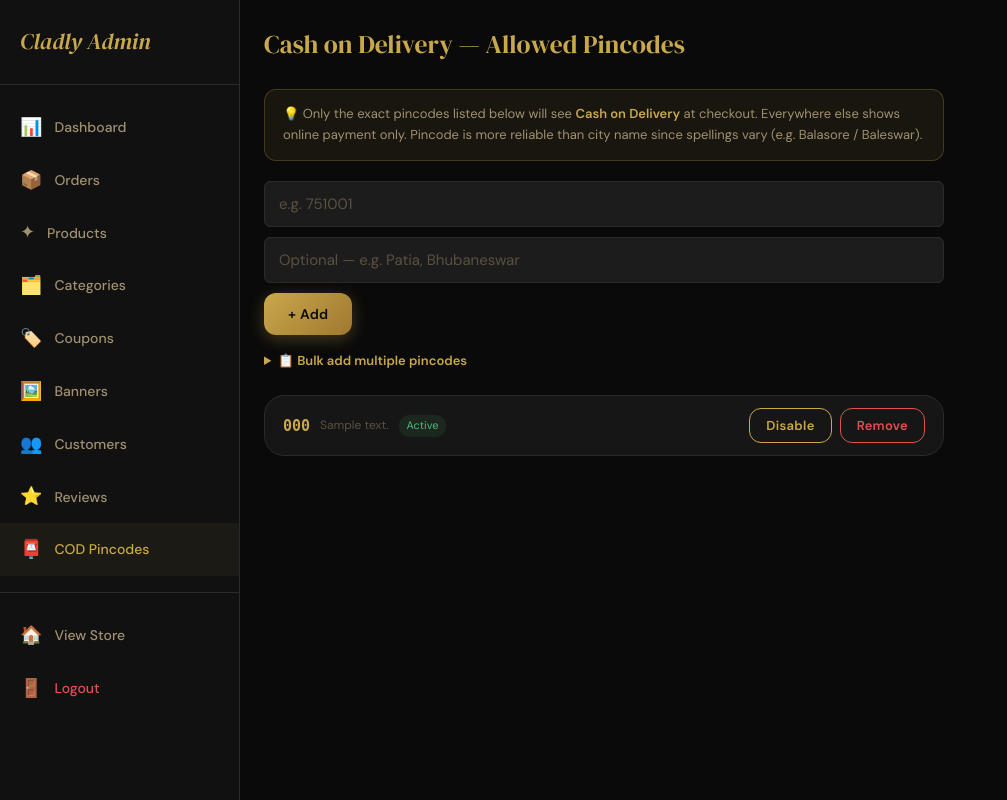
After one commit to kumarkishan2004/cladly, a Django app: page /admin-panel/cod-pincodes/ in a window 1280 px wide. The commit adds this page. Shown: the whole page, without its empty margins (0-1007 px from the left). Run offline with Django 4.2, Linux system fonts and the light colour scheme; a user stored in the database is signed in; data comes from the database, SQL or seed files in the repository; tables that the repository leaves empty hold one stand-in row (values such as "Sample post"); some web fonts are replaced.

Commit message:
add function that admin can enable and disable the cod by pincode

```diff
--- a/store/forms.py
+++ b/store/forms.py
@@ -1,6 +1,6 @@
 from django import forms
 from django.contrib.auth.forms import PasswordChangeForm
-from .models import User, Address, Review, Product, Category, Coupon, Banner, ProductImage,ProductSize
+from .models import CODPincode, User, Address, Review, Product, Category, Coupon, Banner, ProductImage,ProductSize
 
 FORM_CTRL = 'form-control'
 
@@ -188,3 +188,15 @@ class BannerForm(forms.ModelForm):
             'start_date': forms.DateTimeInput(attrs={'type': 'datetime-local', 'class': FORM_CTRL}),
             'end_date': forms.DateTimeInput(attrs={'type': 'datetime-local', 'class': FORM_CTRL}),
         }
+
+
+# FOR COD DELIVERY ENABLE
+
+class CODPincodeForm(forms.ModelForm):
+    class Meta:
+        model = CODPincode
+        fields = ['pincode', 'area_note', 'is_active']
+        widgets = {
+            'pincode': forms.TextInput(attrs={'class': FORM_CTRL, 'placeholder': 'e.g. 751001', 'maxlength': 10}),
+            'area_note': forms.TextInput(attrs={'class': FORM_CTRL, 'placeholder': 'Optional — e.g. Patia, Bhubaneswar'}),
+        }
--- a/store/models.py
+++ b/store/models.py
@@ -479,3 +479,24 @@ class RecentlyViewed(models.Model):
     class Meta:
         ordering = ['-viewed_at']
         unique_together = [['user', 'product'], ['session_key', 'product']]
+
+
+# ─────────────────────────────────────────────
+# COD ENABLE AND DISABLE
+# ─────────────────────────────────────────────
+
+
+class CODPincode(models.Model):
+    """Pincodes where Cash on Delivery is allowed. Add/remove from admin panel."""
+    pincode = models.CharField(max_length=10, unique=True, help_text="e.g. 751001")
+    area_note = models.CharField(max_length=200, blank=True, help_text="Optional label, e.g. 'Bhubaneswar - Patia'")
+    is_active = models.BooleanField(default=True)
+    created_at = models.DateTimeField(auto_now_add=True)
+
+    class Meta:
+        verbose_name = "COD Allowed Pincode"
+        verbose_name_plural = "COD Allowed Pincodes"
+        ordering = ['pincode']
+
+    def __str__(self):
+        return f"{self.pincode}{' - ' + self.area_note if self.area_note else ''}"
--- a/store/templates/store/admin/base_admin.html
+++ b/store/templates/store/admin/base_admin.html
@@ -45,6 +45,11 @@
     <a href="{% url 'admin_reviews' %}" class="admin-nav-item {% if 'admin_review' in request.resolver_match.url_name %}active{% endif %}">
       <span class="admin-nav-icon">⭐</span> Reviews
     </a>
+    <a href="{% url 'admin_cod_pincodes' %}" class="admin-nav-item {% if 'admin_cod_pincode' in request.resolver_match.url_name %}active{% endif %}">
+      <span class="admin-nav-icon">📮</span>COD Pincodes
+   </a>
+
+
 
     <div style="border-top:1px solid var(--border);margin:16px 0;"></div>
     <a href="{% url 'home' %}" class="admin-nav-item">
--- /dev/null
+++ b/store/templates/store/admin/cod_pincodes.html
@@ -0,0 +1,66 @@
+{% extends 'store/admin/base_admin.html' %}
+{% block title %}COD Allowed Pincodes — Cladly Admin{% endblock %}
+{% block admin_content %}
+<div class="admin-header">
+  <div class="admin-page-title">Cash on Delivery — Allowed Pincodes</div>
+</div>
+
+<div style="max-width:680px;">
+
+  <div style="background:rgba(201,168,76,0.08);border:1px solid var(--border-gold);border-radius:var(--radius);padding:14px 18px;margin-bottom:20px;font-size:13px;color:var(--text-secondary);">
+    💡 Only the exact pincodes listed below will see <strong style="color:var(--gold);">Cash on Delivery</strong> at checkout. Everywhere else shows online payment only. Pincode is more reliable than city name since spellings vary (e.g. Balasore / Baleswar).
+  </div>
+
+  <!-- Add single pincode -->
+  <form method="post" style="display:flex;gap:10px;margin-bottom:16px;flex-wrap:wrap;">
+    {% csrf_token %}
+    {{ form.pincode }}
+    {{ form.area_note }}
+    <button type="submit" class="btn btn-gold" style="flex-shrink:0;">+ Add</button>
+  </form>
+
+  <!-- Bulk add -->
+  <details style="margin-bottom:24px;">
+    <summary style="cursor:pointer;color:var(--gold);font-size:13px;font-weight:600;">📋 Bulk add multiple pincodes</summary>
+    <form method="post" action="{% url 'admin_bulk_add_cod_pincodes' %}" style="margin-top:12px;">
+      {% csrf_token %}
+      <textarea name="bulk_pincodes" rows="4" class="form-control"
+                placeholder="Paste pincodes, one per line or comma-separated:&#10;751001&#10;751002&#10;751003"
+                style="width:100%;margin-bottom:10px;"></textarea>
+      <button type="submit" class="btn btn-outline btn-sm">Add All</button>
+    </form>
+  </details>
+
+  <!-- Pincode list -->
+  <div style="background:var(--black-card);border:1px solid var(--border);border-radius:var(--radius-lg);overflow:hidden;">
+    {% for p in pincodes %}
+      <div style="display:flex;align-items:center;justify-content:space-between;padding:12px 18px;{% if not forloop.last %}border-bottom:1px solid var(--border);{% endif %}">
+        <div style="display:flex;align-items:center;gap:10px;">
+          <span style="font-weight:700;color:var(--gold);font-family:monospace;">{{ p.pincode }}</span>
+          {% if p.area_note %}<span style="font-size:12px;color:var(--text-muted);">{{ p.area_note }}</span>{% endif %}
+          {% if p.is_active %}
+            <span style="font-size:11px;color:var(--success);background:rgba(80,184,120,0.1);padding:2px 8px;border-radius:10px;">Active</span>
+          {% else %}
+            <span style="font-size:11px;color:var(--text-muted);background:var(--surface);padding:2px 8px;border-radius:10px;">Disabled</span>
+          {% endif %}
+        </div>
+        <div style="display:flex;gap:8px;">
+          <form method="post" action="{% url 'admin_toggle_cod_pincode' p.id %}">
+            {% csrf_token %}
+            <button type="submit" class="btn btn-outline btn-sm">
+              {% if p.is_active %}Disable{% else %}Enable{% endif %}
+            </button>
+          </form>
+          <form method="post" action="{% url 'admin_delete_cod_pincode' p.id %}"
+                onsubmit="return confirm('Remove {{ p.pincode }}?')">
+            {% csrf_token %}
+            <button type="submit" class="btn btn-sm" style="background:none;border:1px solid var(--error);color:var(--error);">Remove</button>
+          </form>
+        </div>
+      </div>
+    {% empty %}
+      <div style="padding:30px;text-align:center;color:var(--text-muted);">No pincodes added yet.</div>
+    {% endfor %}
+  </div>
+</div>
+{% endblock %}
--- a/store/urls.py
+++ b/store/urls.py
@@ -91,7 +91,7 @@ urlpatterns = [
     path('admin-panel/customers/', views.admin_customers, name='admin_customers'),
     path('admin-panel/reviews/', views.admin_reviews, name='admin_reviews'),
 
-
+    # COMAPNY CONTACT AND SUPPORT PAGES
     path('company/', views.company, name='company'),
     path('careers/', views.careers, name='careers'),
     path('contact/', views.contact, name='contact'),
@@ -100,4 +100,12 @@ urlpatterns = [
     path('returns/', views.returns, name='returns'),
     path('deliveryinfo/', views.deliveryinfo, name='deliveryinfo'),
 
+
+
+
+    #  ENABLE AND DISABLE THE COD
+    path('admin-panel/cod-pincodes/', views.admin_cod_pincodes, name='admin_cod_pincodes'),
+    path('admin-panel/cod-pincodes/<int:pincode_id>/toggle/', views.admin_toggle_cod_pincode, name='admin_toggle_cod_pincode'),
+    path('admin-panel/cod-pincodes/<int:pincode_id>/delete/', views.admin_delete_cod_pincode, name='admin_delete_cod_pincode'),
+    path('admin-panel/cod-pincodes/bulk-add/', views.admin_bulk_add_cod_pincodes, name='admin_bulk_add_cod_pincodes'),
 ]
--- a/store/views.py
+++ b/store/views.py
@@ -21,12 +21,12 @@ from .otp_utils import (
     delete_otp, increment_otp_attempts, get_otp_attempts, clear_otp_attempts
 )
 from .models import (
-    ProductSize, User, Category, Product, ProductImage, Address, Cart, Wishlist,
+    CODPincode, ProductSize, User, Category, Product, ProductImage, Address, Cart, Wishlist,
     Order, OrderItem, OrderStatusHistory, Coupon, Review, Banner,
     Notification, RecentlyViewed
 )
 from .forms import (
-    ProductSizeFormSet, RegistrationForm, LoginForm, ForgotPasswordForm, ResetPasswordForm,
+    CODPincodeForm, ProductSizeFormSet, RegistrationForm, LoginForm, ForgotPasswordForm, ResetPasswordForm,
     ProfileEditForm, AddressForm, ReviewForm, ProductForm, CategoryForm,
     CouponForm, BannerForm
 )
@@ -804,14 +804,16 @@ def checkout(request):
     addresses = Address.objects.filter(user=request.user)
     address_form = AddressForm()
 
+    cod_pincodes = list(CODPincode.objects.filter(is_active=True).values_list('pincode', flat=True))
+
     return render(request, 'store/orders/checkout.html', {
         'cart_items': cart_items,
         'addresses': addresses,
         'address_form': address_form,
         'coupon': coupon,
+        'cod_pincodes_json': json.dumps(cod_pincodes),
         **totals,
     })
-
 
 @login_required
 @require_POST
@@ -838,6 +840,13 @@ def place_order(request):
             return redirect('checkout')
 
     address = get_object_or_404(Address, id=address_id, user=request.user)
+
+    # ── COD pincode check — block before creating the order ──
+    if payment_method == 'cod':
+        if not CODPincode.objects.filter(pincode=address.pincode, is_active=True).exists():
+            messages.error(request, f'Cash on Delivery is not available for pincode {address.pincode}. Please pay online instead.')
+            return redirect('checkout')
+
     coupon = _get_session_coupon(request)
     totals = calculate_cart_totals(cart_items, coupon)
 
@@ -870,9 +879,9 @@ def place_order(request):
             quantity=item.quantity,
             price=item.product.selling_price,
             original_price=item.product.original_price,
-             )
-
-            # Reduce stock from the specific size if one was chosen, else from product total
+        )
+
+        # Reduce stock from the specific size if one was chosen, else from product total
         if item.size:
             item.size.stock_quantity = max(0, item.size.stock_quantity - item.quantity)
             item.size.save()
@@ -881,7 +890,6 @@ def place_order(request):
             item.product.stock_quantity = max(0, item.product.stock_quantity - item.quantity)
 
         item.product.update_stock_status()
-
 
     # Increment coupon usage
     if coupon:
@@ -907,13 +915,13 @@ def place_order(request):
             link=f'/orders/{order.order_id}/',
         )
 
-
         return redirect('order_success', order_id=order.order_id)
 
     # ── UPI / Online — go to Razorpay ──
     else:
         # Don't clear cart yet — clear after payment verified
         return redirect('initiate_payment', order_id=order.order_id)
+
 
 
 @login_required
@@ -1592,6 +1600,62 @@ Message:
     except Exception as e:
         return JsonResponse({'success': False, 'error': 'Could not send message. Please email us directly.'})
 
+# COD DELIVERY ENABLE
+
+def is_cod_allowed(pincode):
+    """Check if COD is allowed for the given pincode."""
+    if not pincode:
+        return False
+    return CODPincode.objects.filter(
+        pincode=pincode.strip(),
+        is_active=True
+    ).exists()
+
+
+@user_passes_test(is_admin, login_url='/login/')
+def admin_cod_pincodes(request):
+    pincodes = CODPincode.objects.all().order_by('pincode')
+    form = CODPincodeForm(request.POST or None)
+    if request.method == 'POST' and form.is_valid():
+        form.save()
+        messages.success(request, 'Pincode added to COD list.')
+        return redirect('admin_cod_pincodes')
+    return render(request, 'store/admin/cod_pincodes.html', {'pincodes': pincodes, 'form': form})
+
+
+@user_passes_test(is_admin, login_url='/login/')
+@require_POST
+def admin_toggle_cod_pincode(request, pincode_id):
+    p = get_object_or_404(CODPincode, id=pincode_id)
+    p.is_active = not p.is_active
+    p.save()
+    messages.success(request, f'{p.pincode} COD {"enabled" if p.is_active else "disabled"}.')
+    return redirect('admin_cod_pincodes')
+
+
+@user_passes_test(is_admin, login_url='/login/')
+@require_POST
+def admin_delete_cod_pincode(request, pincode_id):
+    p = get_object_or_404(CODPincode, id=pincode_id)
+    p.delete()
+    messages.success(request, 'Pincode removed from COD list.')
+    return redirect('admin_cod_pincodes')
+
+
+@user_passes_test(is_admin, login_url='/login/')
+@require_POST
+def admin_bulk_add_cod_pincodes(request):
+    """Paste multiple pincodes at once, comma or newline separated."""
+    raw = request.POST.get('bulk_pincodes', '')
+    pincodes = [p.strip() for p in raw.replace(',', '\n').split('\n') if p.strip()]
+    added = 0
+    for pc in pincodes:
+        if pc.isdigit() and len(pc) == 6:
+            obj, created = CODPincode.objects.get_or_create(pincode=pc)
+            if created:
+                added += 1
+    messages.success(request, f'{added} new pincode(s) added.')
+    return redirect('admin_cod_pincodes')
 
 def contact(request):
     return render(request, 'store/pages/contact.html')
```
Also changed, not shown: store/templates/store/orders/checkout.html (+63 -10 lines), store/migrations/0013_codpincode.py (added).
